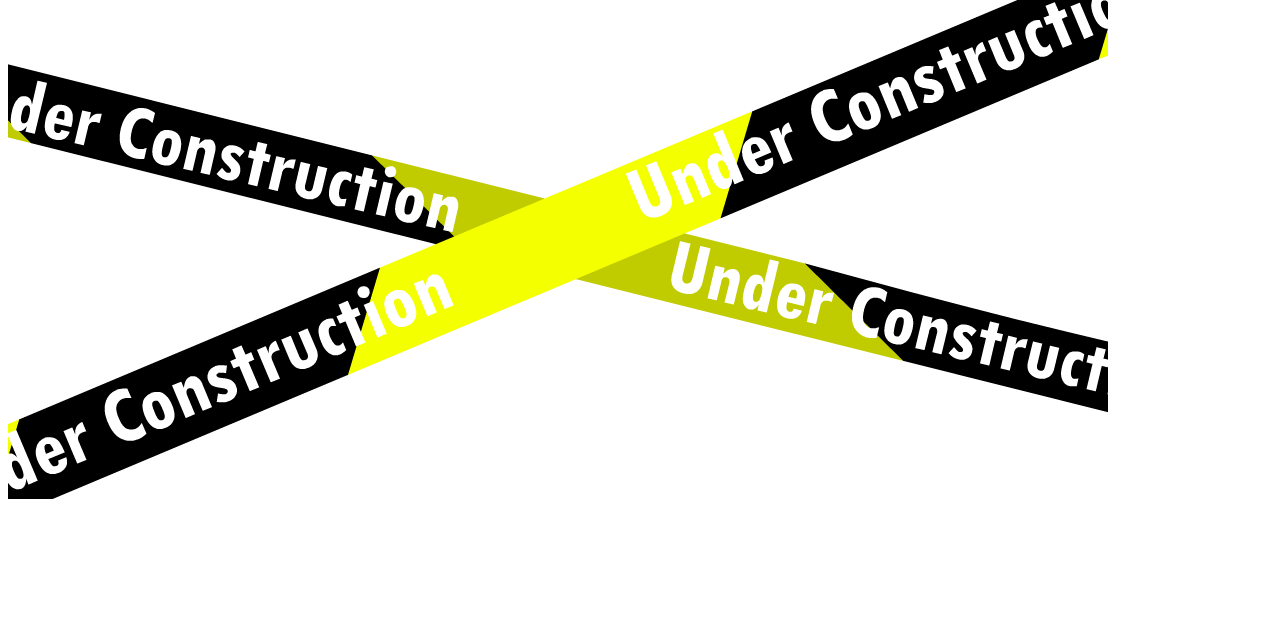
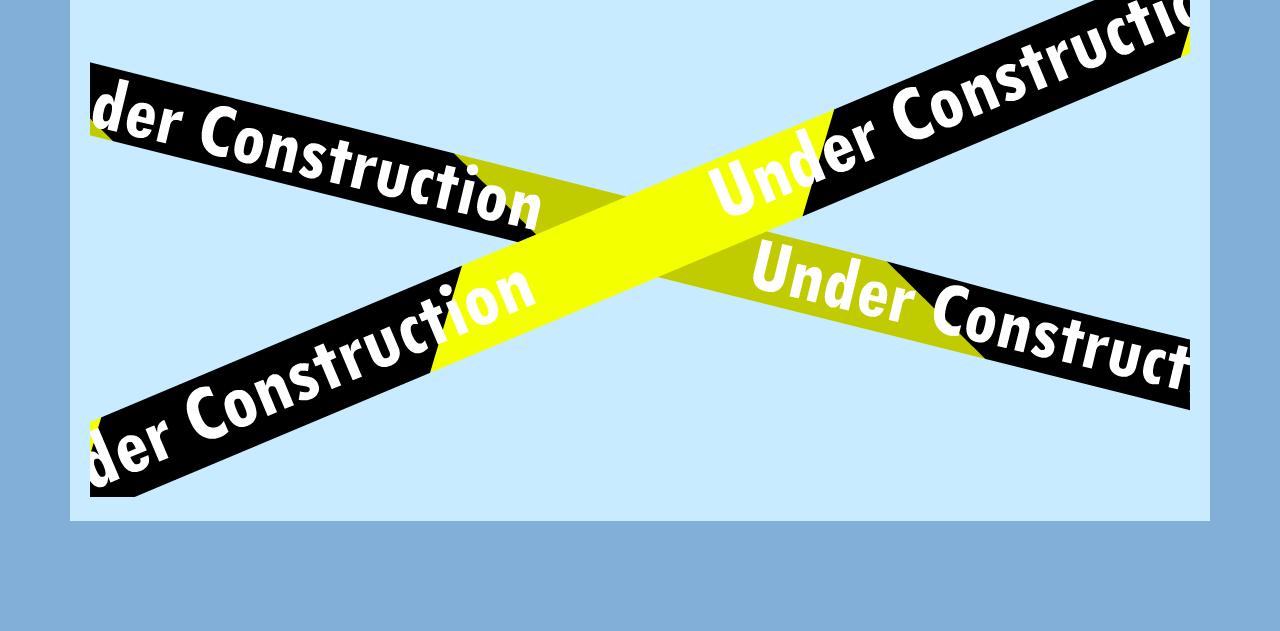
Before and after one commit to GoldenEntertainment/L-N-History, a plain HTML site: page mysterious members.html in a window 1280 px wide. Shown: the part 169-800 px from the top of the page. Drawn offline with Linux system fonts and the light colour scheme; files whose address does not match are found by name.

Commit message:
Update mysterious members.html

```diff
--- a/mysterious members.html
+++ b/mysterious members.html
@@ -4,7 +4,7 @@
     <meta charset="UTF-8">
     <meta name="viewport" content="width=device-width, initial-scale=1.0">
     <title>Home</title>
-    <link rel="stylesheet" href="Styles TV/Members.css">
+    <link rel="stylesheet" href="Members.css">
 </head>
 <body>
     <div id="wrap">
```
